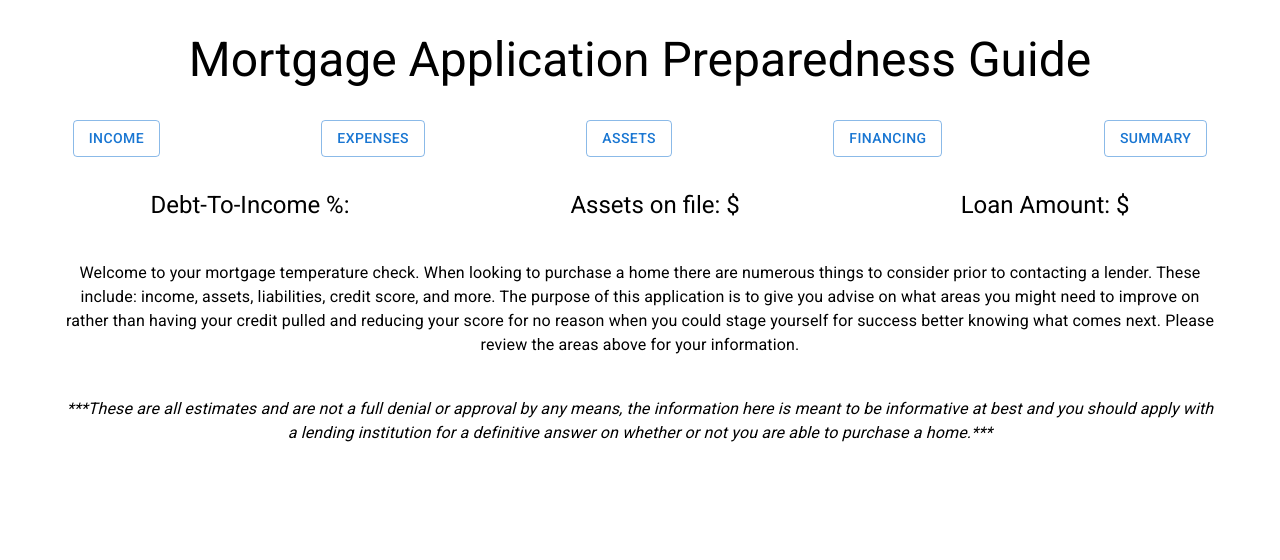
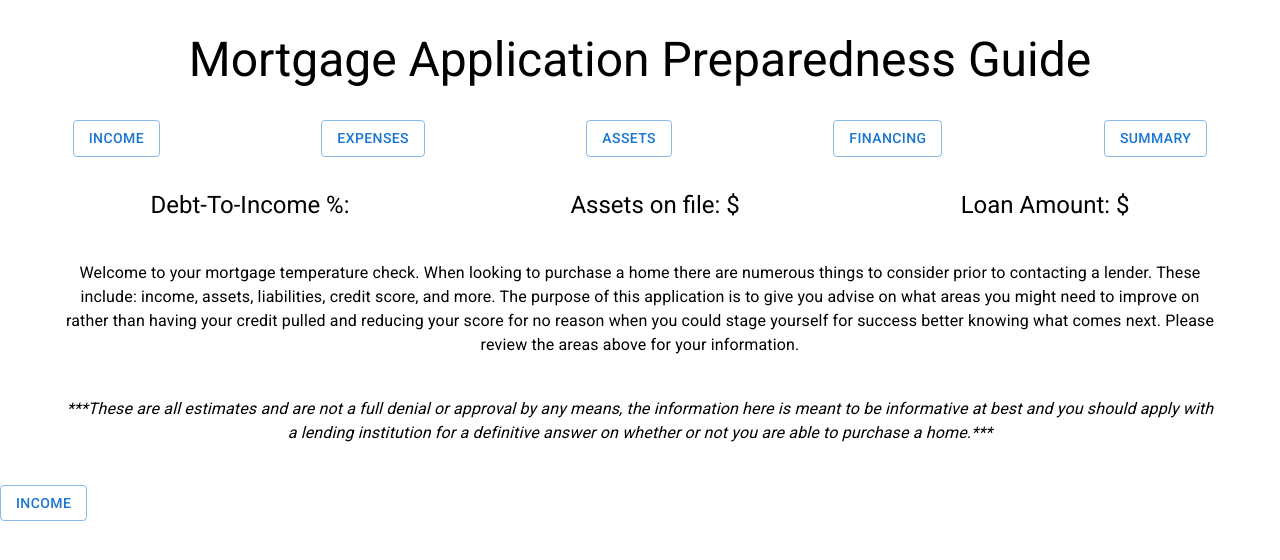
Before and after one commit to jschoff155/homefinancehero, a React (Create React App) app: page / in a window 1280 px wide. Shown: the top 560 px of the page. Built offline with nearby package versions, Linux system fonts and the light colour scheme.

Commit message:
Added navigation buttons to bottom of each component

```diff
--- a/src/App.js
+++ b/src/App.js
@@ -23,20 +23,36 @@ export default function App() {
   const renderActiveComponent = () => {
     switch (activeComponent) {
       case "LandingPage":
-        return <LandingPage />;
+        return <LandingPage setActiveComponent={setActiveComponent} />;
       case "Property":
-        return <Propertyinfo setAppTotalLoanAmount={setAppTotalLoanAmount} />;
+        return (
+          <Propertyinfo
+            setAppTotalLoanAmount={setAppTotalLoanAmount}
+            setActiveComponent={setActiveComponent}
+          />
+        );
 
       case "Income":
-        return <Income setapptotalMonthlyIncome={setapptotalMonthlyIncome} />;
+        return (
+          <Income
+            setapptotalMonthlyIncome={setapptotalMonthlyIncome}
+            setActiveComponent={setActiveComponent}
+          />
+        );
       case "Expenses":
         return (
           <MonthlyExpenses
             setapptotalMonthlyExpenses={setapptotalMonthlyExpenses}
+            setActiveComponent={setActiveComponent}
           />
         );
       case "Assets":
-        return <Assets setApptotalAssets={setApptotalAssets} />;
+        return (
+          <Assets
+            setApptotalAssets={setApptotalAssets}
+            setActiveComponent={setActiveComponent}
+          />
+        );
       case "Financing":
         return (
           <Financing
@@ -44,6 +60,7 @@ export default function App() {
             setapptotalMonthlyIncome={setapptotalMonthlyIncome}
             setappMortgageMonthlyPayment={setappMortgageMonthlyPayment}
             setAppDownPaymentAmount={setAppDownPaymentAmount}
+            setActiveComponent={setActiveComponent}
           />
         );
       case "Summary":
@@ -56,6 +73,7 @@ export default function App() {
             apptotalMonthlyExpenses={apptotalMonthlyExpenses}
             appMortgageMonthlyPayment={appMortgageMonthlyPayment}
             apptotalDownPaymentAmount={apptotalDownPaymentAmount}
+            setActiveComponent={setActiveComponent}
           />
         );
       default:
--- a/src/ChildComponents/Assets.js
+++ b/src/ChildComponents/Assets.js
@@ -6,7 +6,11 @@ import Button from "@mui/material/Button";
 import "../StyleSheets/Assets.css";
 import "../StyleSheets/Universal.css";
 
-export default function AssetsArea({ setApptotalAssets }) {
+export default function AssetsArea({ setApptotalAssets, setActiveComponent }) {
+  const handleButtonClick = (component) => {
+    setActiveComponent(component);
+  };
+
   const [cAAmount, setcAAmount] = useState();
   const [sAAmount, setsAAmount] = useState();
   const [rEAmount, setrEAmount] = useState();
@@ -97,6 +101,9 @@ export default function AssetsArea({ setApptotalAssets }) {
       {assetTypeLabel.map((input) =>
         assetUI(input.title, input.onChangeValue, input.onChangeFunction)
       )}
+      <Button variant="outlined" onClick={() => handleButtonClick("Financing")}>
+        Financing
+      </Button>
     </Box>
   );
 }
--- a/src/ChildComponents/Financing.js
+++ b/src/ChildComponents/Financing.js
@@ -13,7 +13,12 @@ export default function Financing({
   setAppTotalLoanAmount,
   setappMortgageMonthlyPayment,
   setAppDownPaymentAmount,
+  setActiveComponent,
 }) {
+  const handleButtonClick = (component) => {
+    setActiveComponent(component);
+  };
+
   const [term, setTerm] = useState("");
   const [rate, setRate] = useState("");
   const [homePrice, setHomePrice] = useState("");
@@ -159,6 +164,9 @@ export default function Financing({
       )}
       <Typography variant="h4">Estimated P&I Payment:</Typography>
       <Typography variant="h4">{paymentAmount}</Typography>
+      <Button variant="outlined" onClick={() => handleButtonClick("Summary")}>
+        See your Summary
+      </Button>
     </Box>
   );
 }
--- a/src/ChildComponents/Income.js
+++ b/src/ChildComponents/Income.js
@@ -8,7 +8,14 @@ import Button from "@mui/material/Button";
 import "../StyleSheets/Income.css";
 import "../StyleSheets/Universal.css";
 
-export default function Income({ setapptotalMonthlyIncome }) {
+export default function Income({
+  setapptotalMonthlyIncome,
+  setActiveComponent,
+}) {
+  const handleButtonClick = (component) => {
+    setActiveComponent(component);
+  };
+
   const [payTypeBO, setpayTypeBO] = useState("");
   const [payTypeBT, setpayTypeBT] = useState("");
   const [hourlyPayBO, setHourlyPayBO] = useState("");
@@ -200,6 +207,9 @@ export default function Income({ setapptotalMonthlyIncome }) {
           )}
         </Box>
       )}
+      <Button variant="outlined" onClick={() => handleButtonClick("Expenses")}>
+        Expenses
+      </Button>
     </Box>
   );
 }
--- a/src/ChildComponents/LandingPage.js
+++ b/src/ChildComponents/LandingPage.js
@@ -1,8 +1,13 @@
 import React from "react";
 import Box from "@mui/material/Box";
+import Button from "@mui/material/Button";
 import Typography from "@mui/material/Typography";
 
-function LandingPage() {
+function LandingPage(setActiveComponent) {
+  const handleButtonClick = (component) => {
+    setActiveComponent(component);
+  };
+
   return (
     <Box>
       <Typography textAlign={"center"} mx={8} my={5}>
@@ -21,6 +26,9 @@ function LandingPage() {
         should apply with a lending institution for a definitive answer on
         whether or not you are able to purchase a home.***
       </Typography>
+      <Button variant="outlined" onClick={() => handleButtonClick("Income")}>
+        Income
+      </Button>
     </Box>
   );
 }
--- a/src/ChildComponents/MonthlyExpenses.js
+++ b/src/ChildComponents/MonthlyExpenses.js
@@ -6,7 +6,14 @@ import Button from "@mui/material/Button";
 import "../StyleSheets/MonthlyExpenses.css";
 import "../StyleSheets/Universal.css";
 
-export default function MonthlyExpenses({ setapptotalMonthlyExpenses }) {
+export default function MonthlyExpenses({
+  setapptotalMonthlyExpenses,
+  setActiveComponent,
+}) {
+  const handleButtonClick = (component) => {
+    setActiveComponent(component);
+  };
+
   const [mAutoLoans, setmAutoLoans] = useState("");
   const [mStdLoans, setmStdLoans] = useState("");
   const [mCredit, setmCredit] = useState("");
@@ -101,6 +108,9 @@ export default function MonthlyExpenses({ setapptotalMonthlyExpenses }) {
       {paymentTypeInput.map((input) =>
         ExpensesInput(input.title, input.onChangeValue, input.onChangeFunction)
       )}
+      <Button variant="outlined" onClick={() => handleButtonClick("Assets")}>
+        Assets
+      </Button>
     </Box>
   );
 }
--- a/src/ChildComponents/Summary.js
+++ b/src/ChildComponents/Summary.js
@@ -1,9 +1,14 @@
 import React from "react";
 import Stack from "@mui/material/Stack";
 import Typography from "@mui/material/Typography";
+import Button from "@mui/material/Button";
 import Alert from "@mui/material/Alert";
 
-export default function Summary(props) {
+export default function Summary(props, setActiveComponent) {
+  const handleButtonClick = (component) => {
+    setActiveComponent(component);
+  };
+
   return (
     <Stack display={"flex"} justifyContent={"space-around"} mx={5} my={4}>
       <Typography variant="h5">
@@ -52,6 +57,9 @@ export default function Summary(props) {
         Mortgage Payment (Principal & Interest): $
         {props.appMortgageMonthlyPayment}
       </Typography>
+      <Button variant="outlined" onClick={() => handleButtonClick("Income")}>
+        Start again
+      </Button>
     </Stack>
   );
 }
```
